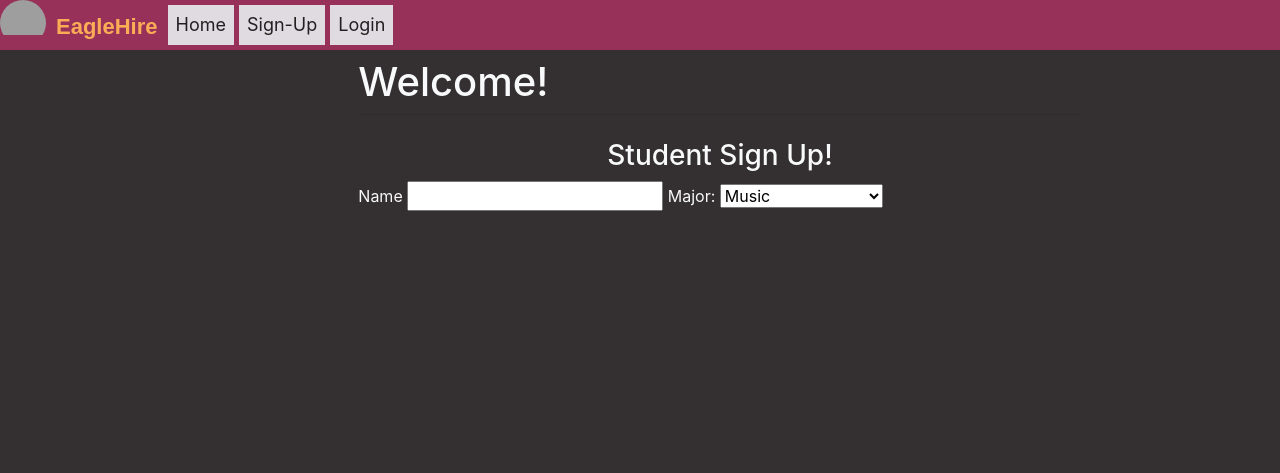
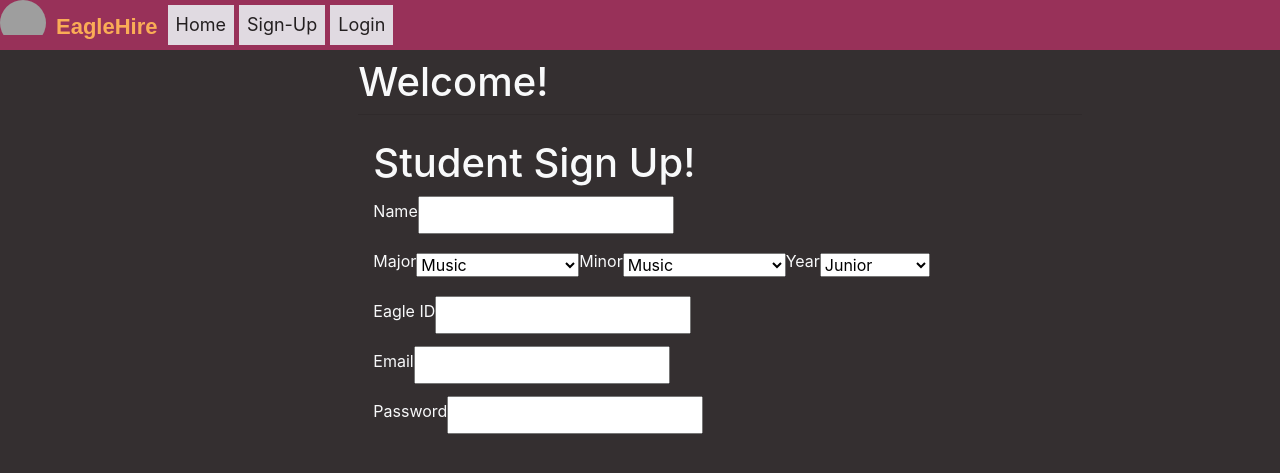
Before and after one commit to CSCI3356Spring2023/TeamFriday-, a Django app: template oursite/main/templates/main/studentsignup.html in a window 1280 px wide. Shown: the top 473 px of the page. Run offline with Django 4.2, Linux system fonts and the light colour scheme; the template is opened without the code that fills it, so the values that code supplies are empty; grey boxes are pictures that could not be loaded.

Commit message:
Update studentsignup.html

```diff
--- a/oursite/main/templates/main/studentsignup.html
+++ b/oursite/main/templates/main/studentsignup.html
@@ -3,20 +3,83 @@
 {%block title%}Home{%endblock%}
 
 {%block content%}
-<h3><center>Student Sign Up!</center></h3>
+<!DOCTYPE html>
+<html>
+<head>
+	<title>Student Sign Up!</title>
+	<style>
+		.container {
+			display: flex;
+			flex-direction: column;
+			align-items: flex-start;
+		}
+
+		.form-element {
+			display: flex;
+			justify-content: space-between;
+			align-items: center;
+			margin-bottom: 10px;
+			line-height: 2;
+			text-align: left;
+		}
+
+		input[type="text"] {
+			text-align: left;
+		}
+	</style>
+</head>
 <body>
-<form>
-  Name
-  <input type: "text">
-  <form>
-  <label for="Major">Major:</label>
-  <select id="Major" name="Major">
+	<div class="container">
+		<h1>Student Sign Up!</h1>
+
+		<form class="form-element">
+			<label for="name">Name</label>
+			<input type="text" id="name">
+		</form>
+
+		<form class="form-element">
+			<label for="major">Major</label>
+			<select id="major" name="major">
 				<option value="Computer Science">Computer Science</option>
 				<option value="Finance">Finance</option>
 				<option value="Music" selected>Music</option>
 				<option value="Biology">Biology</option>
 			</select>
+
+			<label for="minor">Minor</label>
+			<select id="minor" name="minor">
+				<option value="Computer Science">Computer Science</option>
+				<option value="Finance">Finance</option>
+				<option value="Music" selected>Music</option>
+				<option value="Biology">Biology</option>
+			</select>
+
+			<label for="year">Year</label>
+			<select id="year" name="year">
+				<option value="Freshman">Freshman</option>
+				<option value="Sophomore">Sophomore</option>
+				<option value="Junior" selected>Junior</option>
+				<option value="Senior">Senior</option>
+			</select>
 		</form>
+
+		<form class="form-element">
+			<label for="eagle-id">Eagle ID</label>
+			<input type="text" id="eagle-id">
 		</form>
+
+		<form class="form-element">
+			<label for="email">Email</label>
+			<input type="text" id="email">
+		</form>
+
+		<form class="form-element">
+			<label for="password">Password</label>
+			<input type="text" id="password">
+		</form>
+	</div>
 </body>
+</html>
+
+
 {%endblock%}
```
Lines whose indentation alone changed are shown as unchanged.
